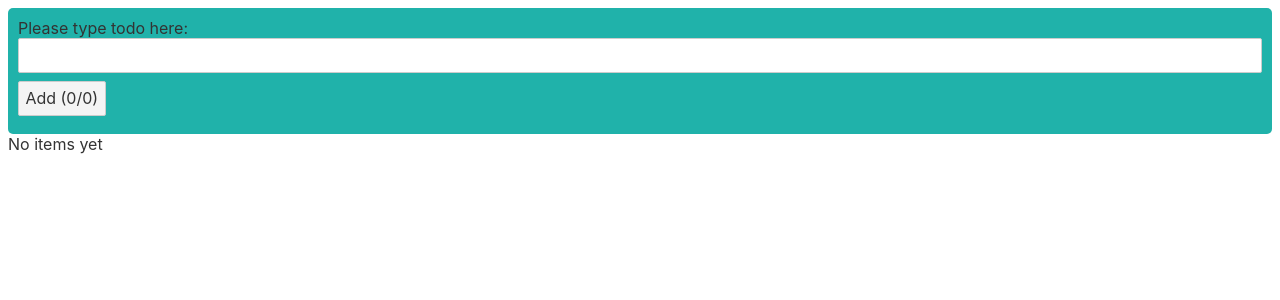
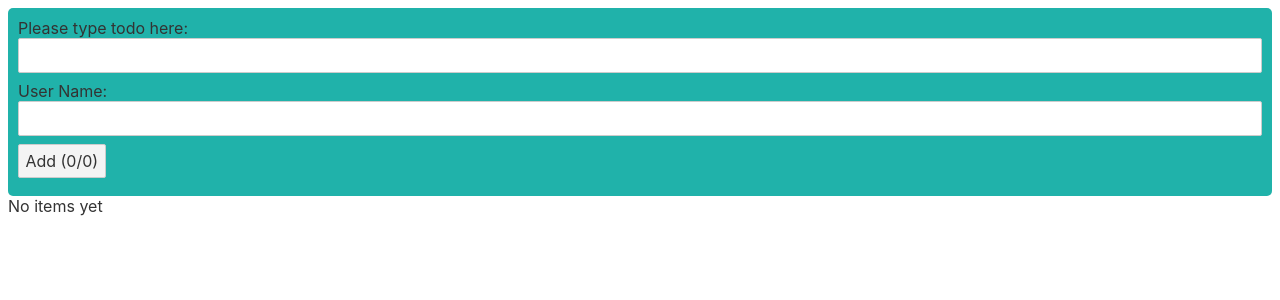
Before and after one commit to tutorials-coding/svelte-todo, a Svelte app: page / in a window 1280 px wide. Shown: the top 300 px of the page. Built offline with nearby package versions, Linux system fonts and the light colour scheme.

Commit message:
Add store binding example

```diff
--- a/src/Form.svelte
+++ b/src/Form.svelte
@@ -1,5 +1,6 @@
 <script>
   import { createEventDispatcher } from 'svelte'
+  import { userName } from './store'
 
   const dispath = createEventDispatcher()
 
@@ -25,6 +26,15 @@
     value={text}
     on:input={handleTextChange}
   />
+
+  <label for="userName">User Name:</label>
+  {$userName}
+  <input
+    class="input"
+    id="userName"
+    bind:value={$userName}
+  />
+
   <button on:click={handleAddClick}>{buttonTitle}</button>
 </div>
 
--- a/src/store.js
+++ b/src/store.js
@@ -24,3 +24,4 @@ function createTodoStore() {
 }
 
 export const todoItems = createTodoStore();
+export const userName = writable('')
```
